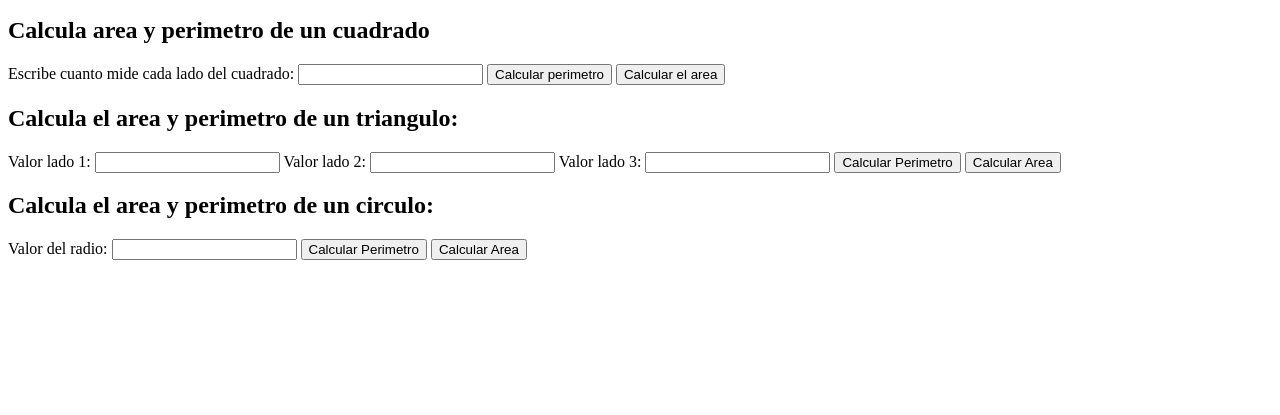
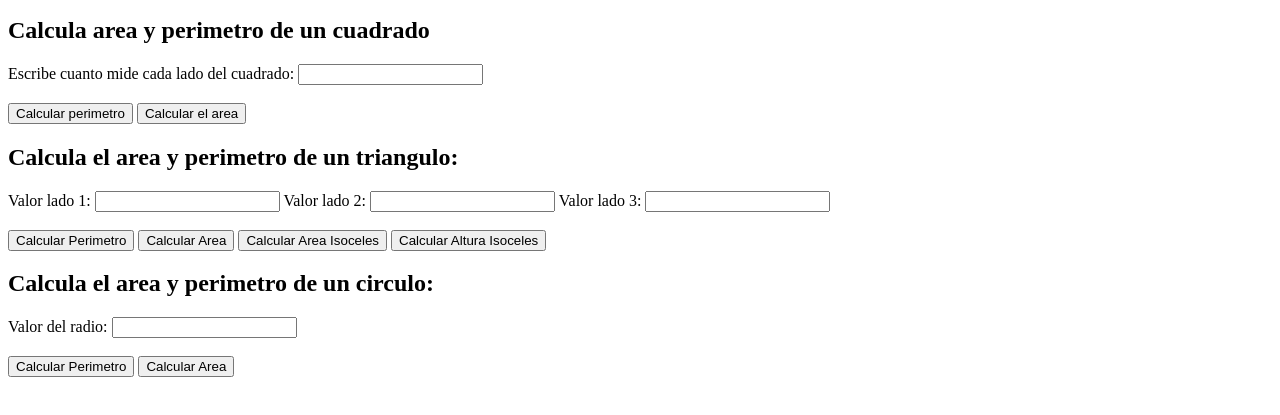
Before and after one commit to RbrtBrwr/psychic-waffle, a plain HTML site: page figuras.html in a window 1280 px wide. Shown: the part 101-516 px from the top of the page. Drawn offline with Linux system fonts and the light colour scheme.

Commit message:
altura y area para triangulos isoceles

```diff
--- a/figuras.html
+++ b/figuras.html
@@ -18,6 +18,8 @@
                 Escribe cuanto mide cada lado del cuadrado:
             </label>
             <input id="inputCuadrado" type="number"/>
+            <br>
+            <br>
             <button type="button" onclick="calcularPerimetroCuadrado()">
                 Calcular perimetro
             </button>
@@ -44,12 +46,20 @@
                 Valor lado 3:
             </label>
             <input id="inputTriangulo3" type="number"/>
+            <br>
+            <br>
 
             <button type="button" onclick="calcularPerimetroTriangulo()">
                 Calcular Perimetro
             </button>
             <button type="button" onclick="calcularAreaTriangulo()">
                 Calcular Area
+            </button>
+            <button type="button" onclick="calcularAreaIsoceles()">
+                Calcular Area Isoceles
+            </button>
+            <button type="button" onclick="calcularAlturaIsoceles()">
+                Calcular Altura Isoceles
             </button>
 
         </form>
@@ -62,7 +72,8 @@
                 Valor del radio:
             </label>
             <input id="inputCirculo" type="number"/>
-
+            <br>
+            <br>
             <button type="button" onclick="calcularPerimetroCirculo()">
                 Calcular Perimetro
             </button>
--- a/figuras.js
+++ b/figuras.js
@@ -10,10 +10,16 @@ function areaCuadrado(lado) {
 }
 console.groupEnd();
 
+// Codigo triangulo
 console.group("Triangulo");
 
 function perimetroTriangulo(lado1, lado2, base){
     return Number(lado1) + Number(lado2) + Number(base);
+}
+
+function alturaTriangulo(lado1, base){
+    const altura = Math.sqrt(lado1 ** 2 - (base/2)**2);
+    return altura;
 }
 
 function areaTriangulo(base, altura){
@@ -92,6 +98,55 @@ function calcularAreaTriangulo(){
     alert(area);
 }
 
+function calcularAlturaIsoceles(){
+    const input1 = document.getElementById("inputTriangulo1");
+    const input2 = document.getElementById("inputTriangulo2");
+    const input3 = document.getElementById("inputTriangulo3");
+
+    const l1 = input1.value;
+    const l2 = input2.value;
+    const l3 = input3.value;
+
+    if (l1 == l2){
+        alert(alturaTriangulo(l1, l3));
+
+    } else if (l2 == l3){
+        alert(alturaTriangulo(l2, l1));
+
+    } else if (l1 == l3){
+        alert(alturaTriangulo(l1, l2));
+
+    } else {
+        alert("El triangulo especificado no es isoceles.")
+    }
+}
+
+function calcularAreaIsoceles(){
+    const input1 = document.getElementById("inputTriangulo1");
+    const input2 = document.getElementById("inputTriangulo2");
+    const input3 = document.getElementById("inputTriangulo3");
+
+    const l1 = input1.value;
+    const l2 = input2.value;
+    const l3 = input3.value;
+
+    if (l1 == l2){
+        const altura = alturaTriangulo(l1, l3);
+        alert(areaTriangulo(l3, altura))
+
+    } else if (l2 == l3){
+        const altura = alturaTriangulo(l2, l1);
+        alert(areaTriangulo(l1, altura))
+
+    } else if (l1 == l3){
+        const altura = alturaTriangulo(l1, l2);
+        alert(areaTriangulo(l2, altura))
+
+    } else {
+        alert("El triangulo especificado no es isoceles.")
+    }
+}
+
 function calcularAreaCirculo() {
     const input = document.getElementById("inputCirculo");
     const radio = input.value;
```
